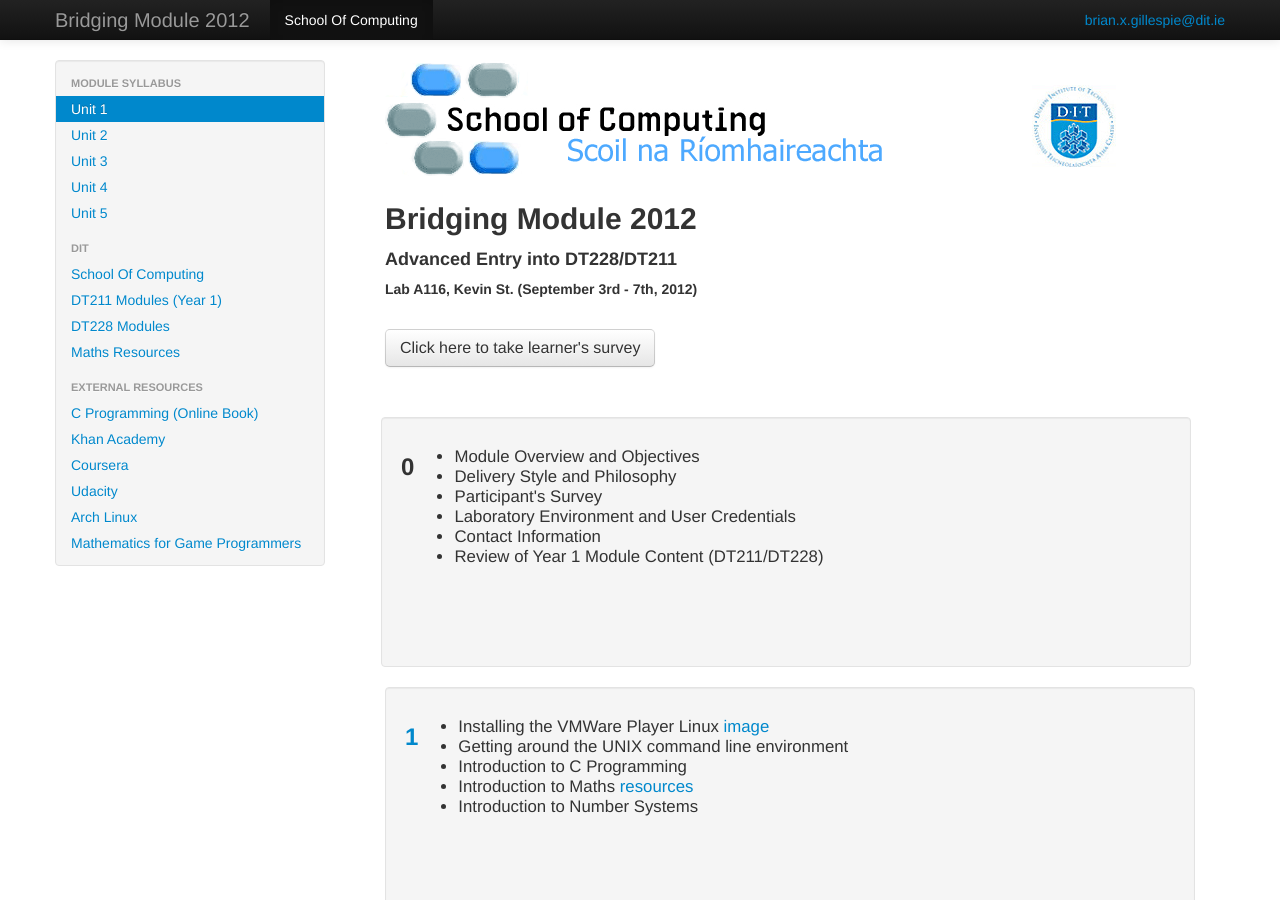
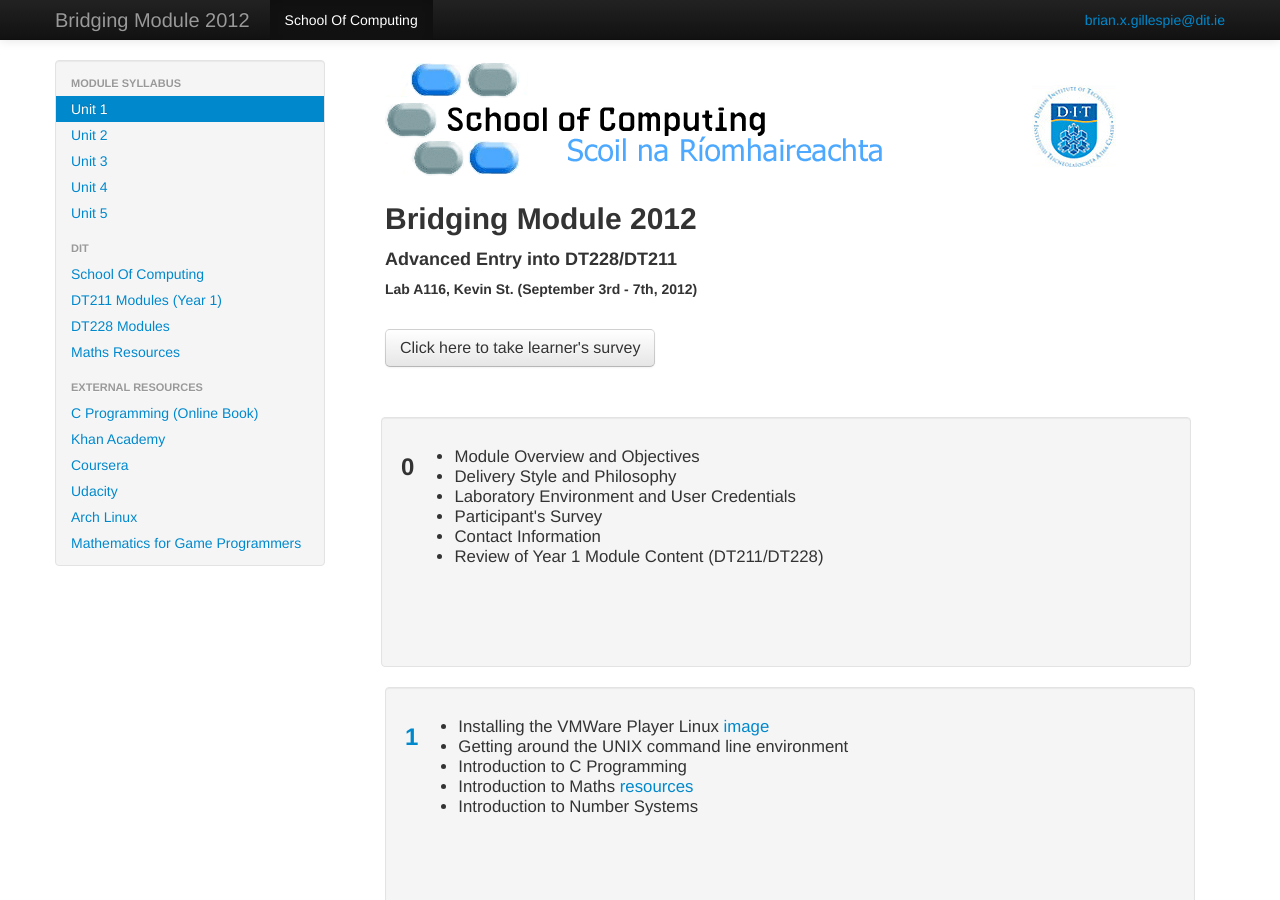
Before and after one commit to c12345678/bridgingmodule2012, a Jekyll site: the page built from index.html, in a window 1280 px wide and 900 px high. Built offline with Jekyll 4.4.1, drawn with Linux system fonts in a browser that asks for light colours; part of the change alters nothing that is shown.

```diff
--- a/_includes/unit0.html
+++ b/_includes/unit0.html
@@ -1,8 +1,8 @@
 <ul>
   <li>Module Overview and Objectives</li>
   <li>Delivery Style and Philosophy</li>
+  <li>Laboratory Environment and User Credentials</li>
   <li>Participant's Survey</li>
-  <li>Laboratory Environment and User Credentials</li>
   <li>Contact Information</li>
   <li>Review of Year 1 Module Content (DT211/DT228)</li>
 </ul>
--- a/_layouts/default.html
+++ b/_layouts/default.html
@@ -75,7 +75,7 @@
               <li><a href="http://www.lttc.ie/coursewise/streams/385/">DT228 Modules</a></li>
               <li><a href="http://www.dit.ie/colleges/collegeofsciencesandhealth/studentresources/mathsresources/">Maths Resources</a></li>
               <li class="nav-header">External Resources</li>
-              <li><a href="#">C Programming (Online Book)</a></li>
+              <li><a href="http://www2.its.strath.ac.uk/courses/c/tableofcontents3_1.html">C Programming (Online Book)</a></li>
               <li><a href="http://www.khanacadamy.org">Khan Academy</a></li>
               <li><a href="https://coursera.org">Coursera</a></li>
               <li><a href="http://udacity.com">Udacity</a></li>
```
